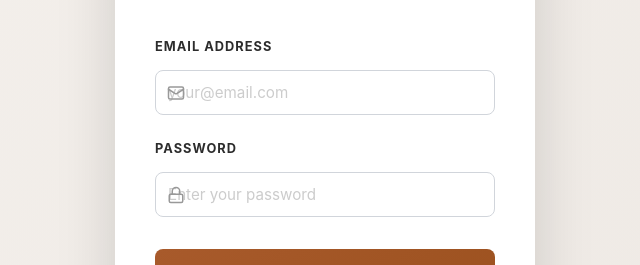
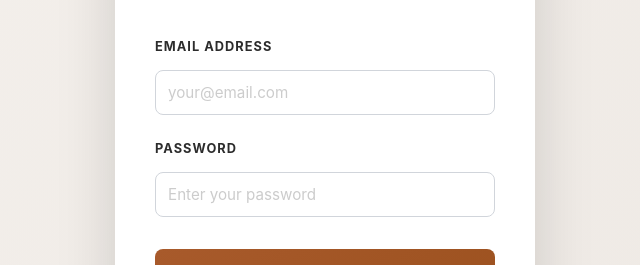
Before and after one commit to 1Banyuhay/coaching-tracker, a React (Create React App) app: page /login in a window 1280 px wide. Shown: the part 294-559 px from the top of the page, without its empty margins (315-955 px from the left). Built offline with nearby package versions, Linux system fonts and the light colour scheme; no server answers.

Commit message:
Remove: email and password icons from login form

```diff
--- a/src/components/Auth/Auth.css
+++ b/src/components/Auth/Auth.css
@@ -59,25 +59,9 @@
   letter-spacing: 0.08em;
 }
 
-.input-wrapper {
-  position: relative;
-  display: flex;
-  align-items: center;
-}
-
-.input-icon {
-  position: absolute;
-  left: 12px;
-  color: #999;
-  width: 18px;
-  height: 18px;
-  flex-shrink: 0;
-  pointer-events: none;
-}
-
 .input-group input {
   width: 100%;
-  padding: 0.875rem 0.875rem 0.875rem 2.75rem;
+  padding: 0.875rem;
   border: 2px solid #d4ccc4;
   border-radius: 8px;
   font-size: 0.95rem;
--- a/src/components/Auth/LoginForm.js
+++ b/src/components/Auth/LoginForm.js
@@ -1,7 +1,7 @@
 import React, { useState } from 'react';
 import { useNavigate } from 'react-router-dom';
 import { useAuth } from '../../hooks/useAuth';
-import { Mail, Lock, LogIn } from 'lucide-react';
+import { LogIn } from 'lucide-react';
 import toast from 'react-hot-toast';
 import './Auth.css';
 
@@ -42,8 +42,6 @@
         <form onSubmit={handleSubmit} className="login-form">
           <div className="input-group">
             <label>Email Address</label>
-            <div className="input-wrapper">
-              <Mail size={20} className="input-icon" />
             <input
               type="email"
               value={email}
@@ -53,12 +51,9 @@
               disabled={loading}
             />
           </div>
-          </div>
 
           <div className="input-group">
             <label>Password</label>
-            <div className="input-wrapper">
-              <Lock size={20} className="input-icon" />
             <input
               type="password"
               value={password}
@@ -67,7 +62,6 @@
               required
               disabled={loading}
             />
-            </div>
           </div>
 
           {error && <div className="error-message">{error}</div>}
```
Lines whose indentation alone changed are shown as unchanged.
